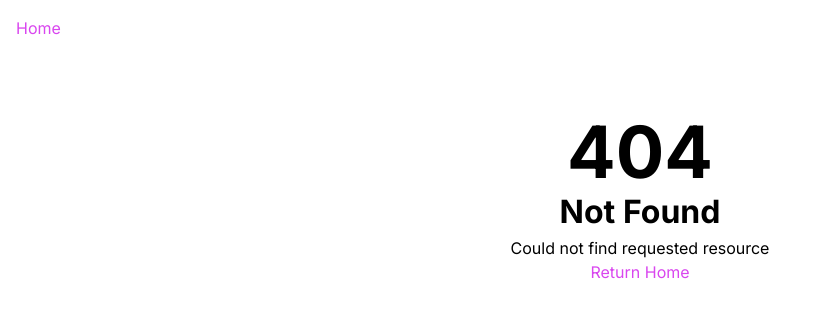
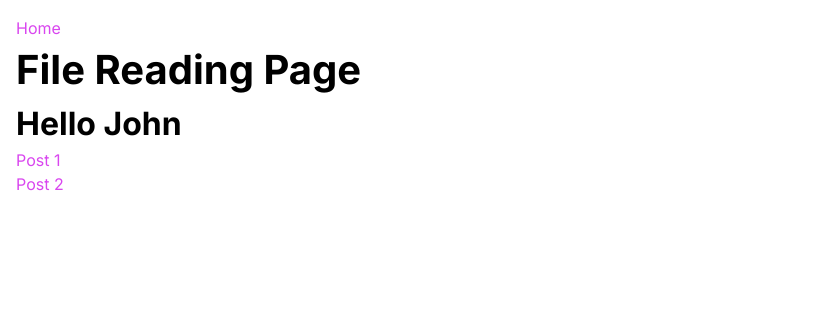
Before and after one commit to emanuelefavero/nextjs-app-router, a Next.js app: page /file-reading in a window 1280 px wide. Before the commit this address had no page. Shown: the top 318 px of the page, without its empty margins (0-815 px from the left). Built offline with nearby package versions, Linux system fonts and the light colour scheme.

Commit message:
add file-reading

```diff
--- /dev/null
+++ b/app/file-reading/[postFileName]/page.tsx
@@ -0,0 +1,30 @@
+import BackButton from '@/components/BackButton'
+import { promises as fs } from 'fs'
+
+interface Props {
+  params: {
+    postFileName: string
+  }
+}
+
+interface Data {
+  title: string
+  content: string
+}
+
+export default async function Page({ params }: Props) {
+  const file = await fs.readFile(
+    process.cwd() + `/data/${params.postFileName}.json`,
+    'utf-8'
+  )
+  const data: Data = JSON.parse(file)
+
+  return (
+    <>
+      <h1>{data.title}</h1>
+      <p>{data.content}</p>
+
+      <BackButton className='hover:bg-fuchsia-700'>Go Back</BackButton>
+    </>
+  )
+}
--- /dev/null
+++ b/app/file-reading/page.tsx
@@ -0,0 +1,25 @@
+import { promises as fs } from 'fs'
+import Link from 'next/link'
+
+export default async function Page() {
+  // TIP: The file path is relative to the root of the project
+  const file = await fs.readFile(process.cwd() + '/data/user.json', 'utf-8')
+  const data = JSON.parse(file)
+
+  return (
+    <>
+      <h1>File Reading Page</h1>
+
+      <h2>Hello {data.username}</h2>
+
+      <ul>
+        <li>
+          <Link href='/file-reading/post1'>Post 1</Link>
+        </li>
+        <li>
+          <Link href='/file-reading/post2'>Post 2</Link>
+        </li>
+      </ul>
+    </>
+  )
+}
--- a/app/page.tsx
+++ b/app/page.tsx
@@ -82,6 +82,9 @@ export default async function Home() {
         <li>
           <Link href='/error-handling'>Error Handling</Link>
         </li>
+        <li>
+          <Link href='/file-reading'>File Reading</Link>
+        </li>
       </ul>
     </>
   )
--- /dev/null
+++ b/data/post1.json
@@ -0,0 +1,4 @@
+{
+  "title": "Post 1 from a json file",
+  "content": "This is the first post"
+}
--- /dev/null
+++ b/data/post2.json
@@ -0,0 +1,4 @@
+{
+  "title": "Post 2 from a json file",
+  "content": "This is the second post"
+}
--- /dev/null
+++ b/data/user.json
@@ -0,0 +1,3 @@
+{
+  "username": "John"
+}
```
